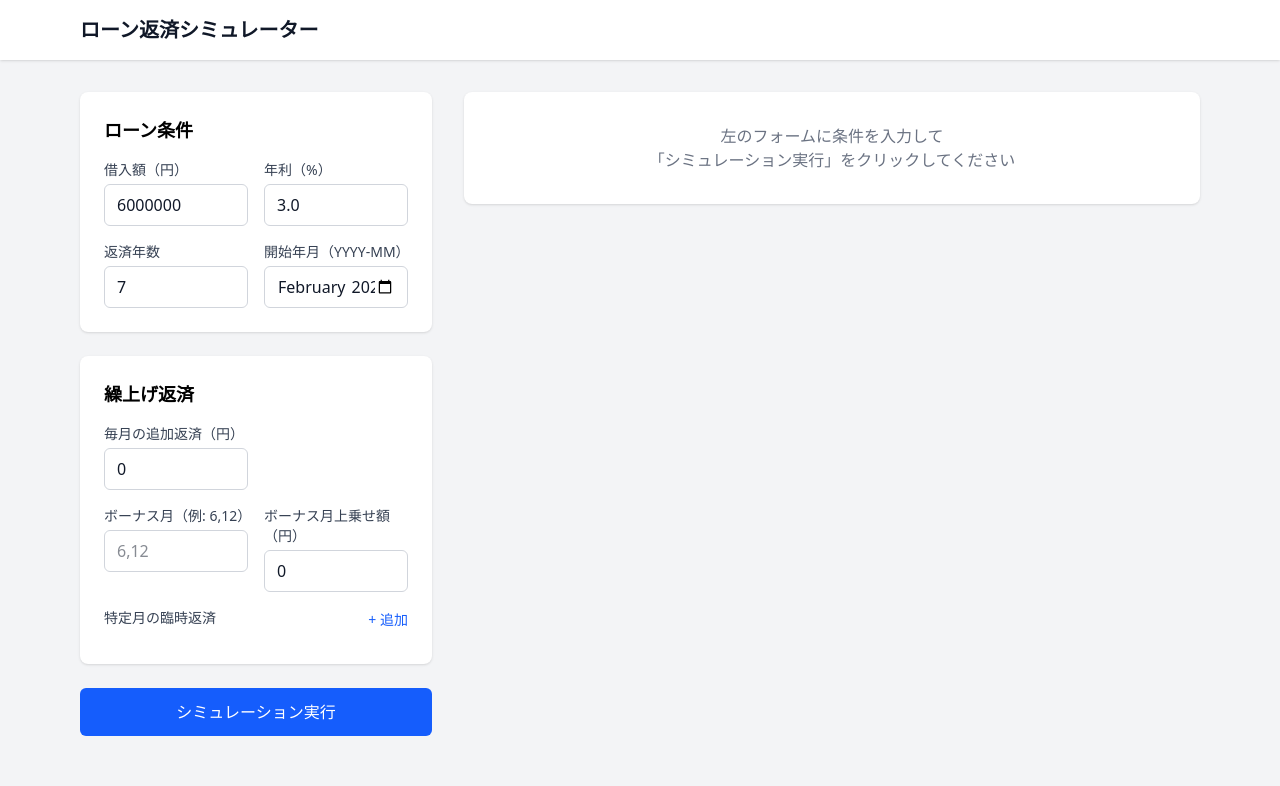
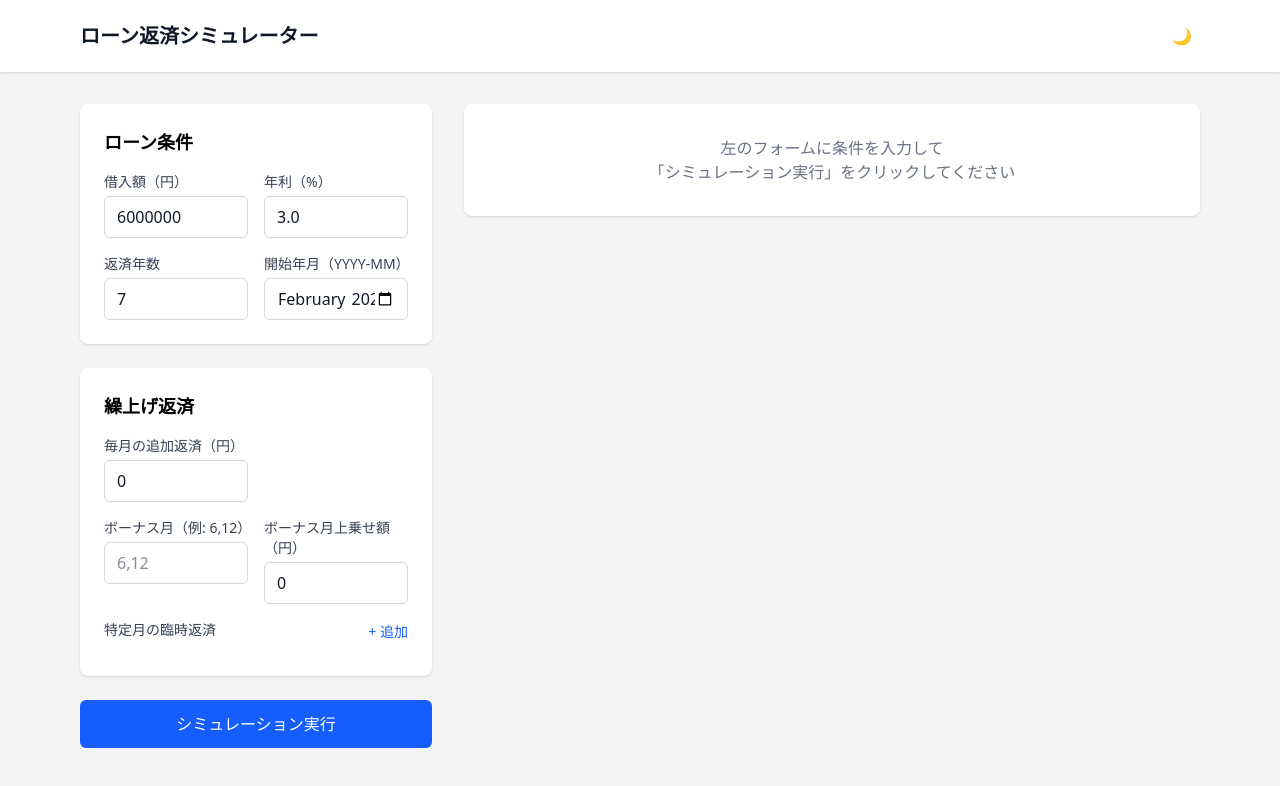
Before and after one commit to acc1iela/loan-sim, a React app in the folder app/: page / in a window 1280 px wide. Shown: the top 786 px of the page. Built offline with nearby package versions, Linux system fonts and the light colour scheme; the HTML template or start-up script is replaced by a standard one.

Commit message:
feat(App): add dark mode toggle button and dark class variants

```diff
--- a/app/src/App.tsx
+++ b/app/src/App.tsx
@@ -6,6 +6,7 @@ import {
   calcSummaryFromSchedule,
 } from './domain';
 import { LoanForm, SummaryCard, ScheduleTable, BalanceChart } from './components';
+import { useDarkMode } from './hooks/useDarkMode';
 
 interface SimulationState {
   input: LoanInput;
@@ -18,6 +19,7 @@ function App() {
   const [result, setResult] = useState<SimulationState | null>(null);
   const [simulationError, setSimulationError] = useState<string | null>(null);
   const resultRef = useRef<HTMLDivElement>(null);
+  const [isDark, toggleDark] = useDarkMode();
 
   useEffect(() => {
     if (result) {
@@ -52,10 +54,18 @@ function App() {
   }, []);
 
   return (
-    <div className="min-h-screen bg-gray-100">
-      <header className="bg-white shadow-sm">
-        <div className="max-w-6xl mx-auto px-4 py-4">
-          <h1 className="text-xl font-bold text-gray-900">ローン返済シミュレーター</h1>
+    <div className="min-h-screen bg-gray-100 dark:bg-gray-900">
+      <header className="bg-white dark:bg-gray-800 shadow-sm">
+        <div className="max-w-6xl mx-auto px-4 py-4 flex items-center justify-between">
+          <h1 className="text-xl font-bold text-gray-900 dark:text-white">ローン返済シミュレーター</h1>
+          <button
+            type="button"
+            onClick={toggleDark}
+            aria-label={isDark ? 'ライトモードに切替' : 'ダークモードに切替'}
+            className="p-2 rounded-md text-gray-500 hover:text-gray-700 hover:bg-gray-100 dark:text-gray-400 dark:hover:text-gray-200 dark:hover:bg-gray-700 transition-colors"
+          >
+            {isDark ? '☀️' : '🌙'}
+          </button>
         </div>
       </header>
 
@@ -69,7 +79,7 @@ function App() {
             {simulationError && (
               <div
                 role="alert"
-                className="bg-red-50 border border-red-200 text-red-800 px-4 py-3 rounded-lg"
+                className="bg-red-50 border border-red-200 text-red-800 px-4 py-3 rounded-lg dark:bg-red-900/20 dark:border-red-800 dark:text-red-300"
               >
                 <p className="font-medium">エラーが発生しました</p>
                 <p className="text-sm mt-1">{simulationError}</p>
@@ -85,11 +95,12 @@ function App() {
                       ? result.scheduleWithoutPrepayment
                       : undefined
                   }
+                  isDark={isDark}
                 />
                 <ScheduleTable schedule={result.schedule} />
               </>
             ) : (
-              <div className="bg-white p-8 rounded-lg shadow text-center text-gray-500">
+              <div className="bg-white p-8 rounded-lg shadow text-center text-gray-500 dark:bg-gray-800 dark:text-gray-400">
                 <p>左のフォームに条件を入力して</p>
                 <p>「シミュレーション実行」をクリックしてください</p>
               </div>
```
